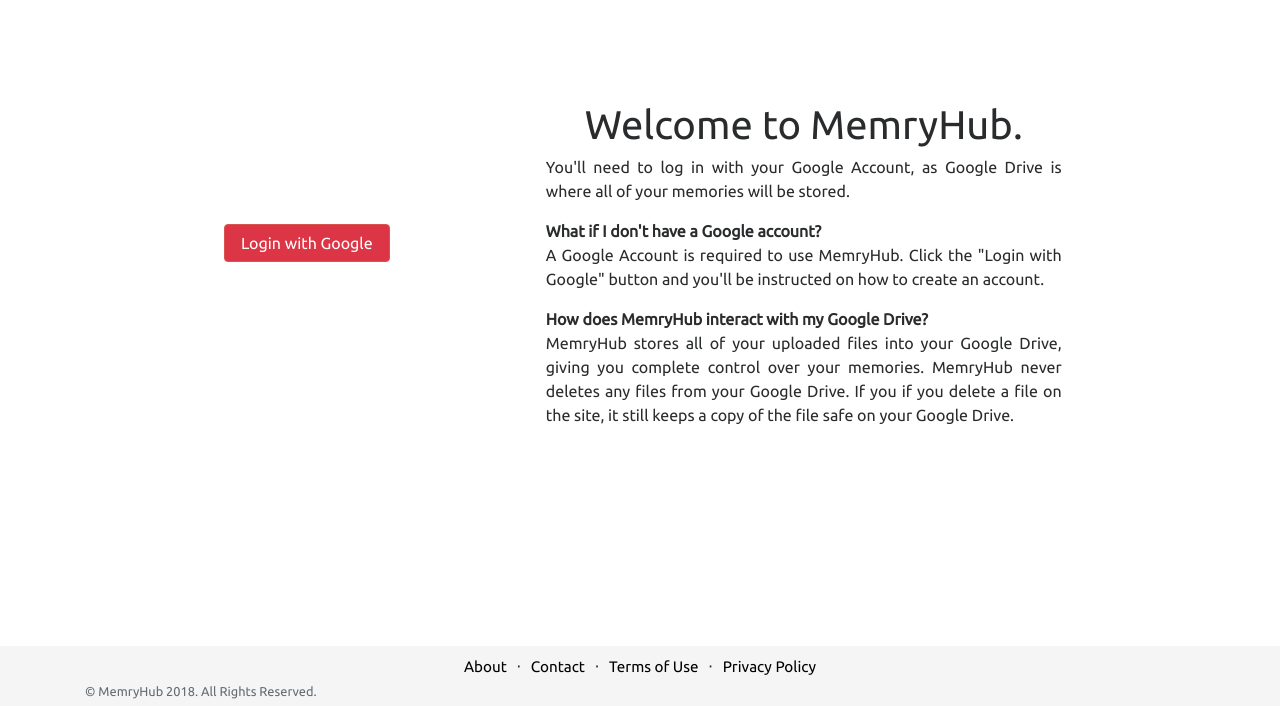
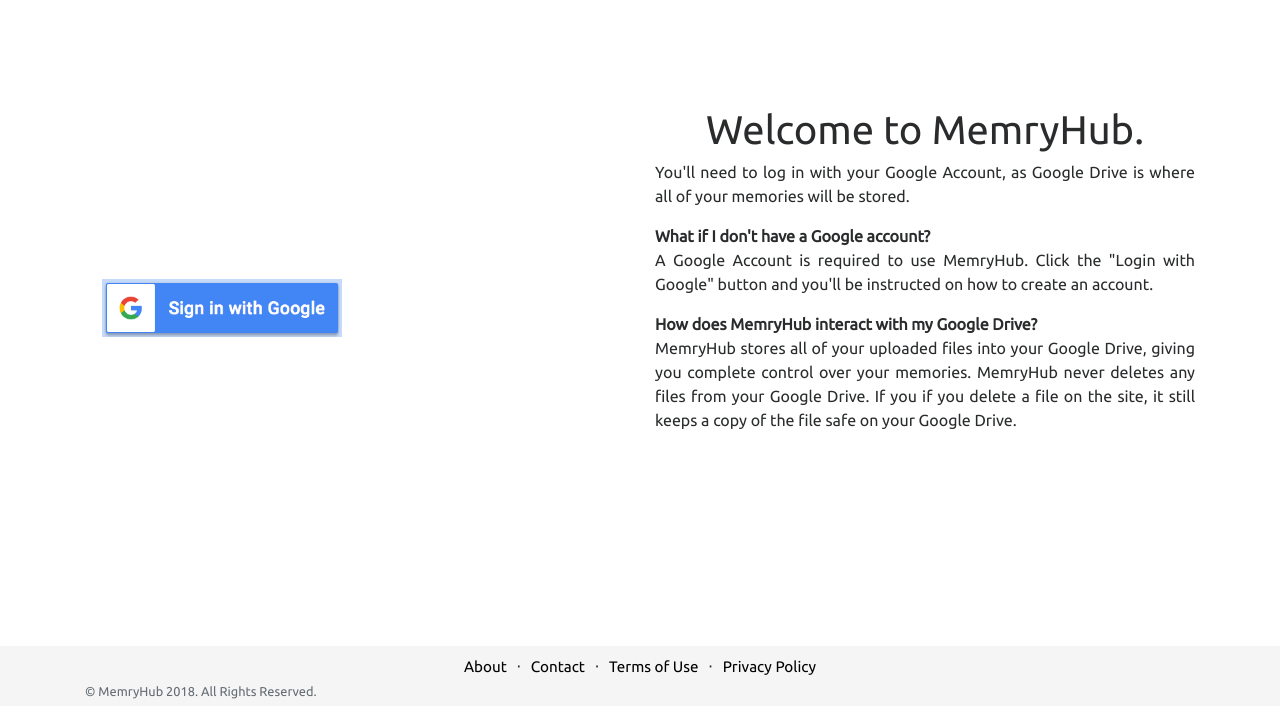
Before and after one commit to gbird3/memryHub, a Django app: page /login in a window 1280 px wide. Shown: the part 94-800 px from the top of the page. Run offline with Django 3.2, Linux system fonts and the light colour scheme; some libraries are stand-ins or nearby versions.

Commit message:
minor ui changes (#74)

```diff
--- a/home/static/home/css/login.css
+++ b/home/static/home/css/login.css
@@ -6,20 +6,17 @@ body {
 }
 
 .google-login {
-  margin: 14em;
-  background-color: #dc3545;
-  color:white;
+  margin-top: 50%;
+  margin-bottom: auto;
 }
 
-.google-login:hover{
-  background-color: transparent;
-  color: #dc3545;
+.google-img {
+  width: 15em;
 }
 
 .explanation{
   margin-top: 20%;
   margin-bottom: auto;
-
 }
 
 h1{
--- a/home/templates/groups.html
+++ b/home/templates/groups.html
@@ -19,6 +19,8 @@
 <div class="row pad-left">
     <div class="groups container col-sm-10 col-sm-offset-2">
         <button class="btn btn-primary create-group" data-toggle="modal" data-target="#addGroup">Create Group</button>
+
+        <br>
 
         {% if groups %}
         <div class="list-group">
--- a/home/templates/login.html
+++ b/home/templates/login.html
@@ -15,14 +15,13 @@
   </div>
 </div> -->
 
-<div class="flex-container">
+<div class="container">
     <div class="row">
-      <div class = "col-sm-5">
-        <a class="btn btn-outline-danger btn-large google-login" role="button" href="{% url "social:begin" "google-oauth2" %}?next=/timeline">Login with Google</a>
+      <div class = "col-sm-1 col-md-6">
+        <a class="btn google-login" role="button" href="{% url "social:begin" "google-oauth2" %}?next=/timeline"><img class="google-img" src={% static "/home/media/btn_google_signin_dark_focus_web@2x.png" %}></a>
       </div>
 
-
-      <div class = "col-sm-5">
+      <div class = "col-sm-10 col-md-6">
         <div class = "explanation">
           <h1>Welcome to MemryHub.</h1>
           <p>You'll need to log in with your Google Account, as Google Drive is where all of your memories will be stored.</p>
```
Also changed, not shown: home/templates/group-users.html (+10 -0 lines), home/static/home/media/btn_google_signin_dark_focus_web@2x.png (added).
